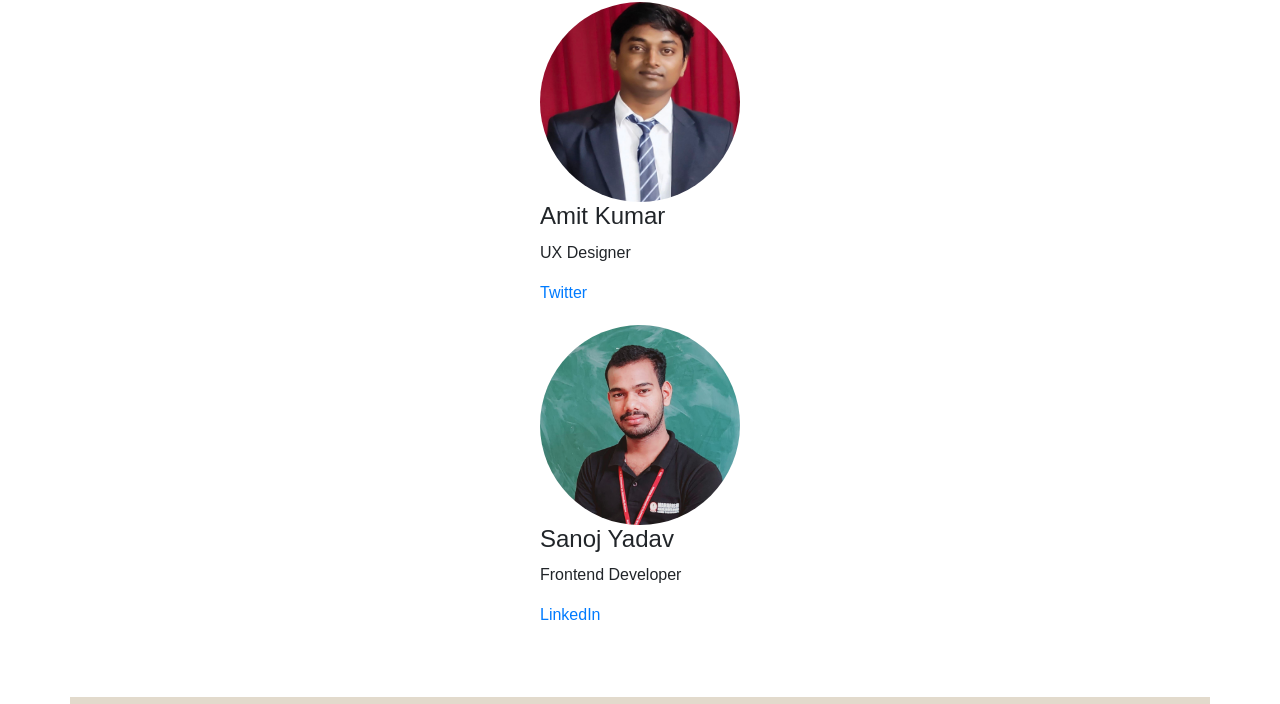
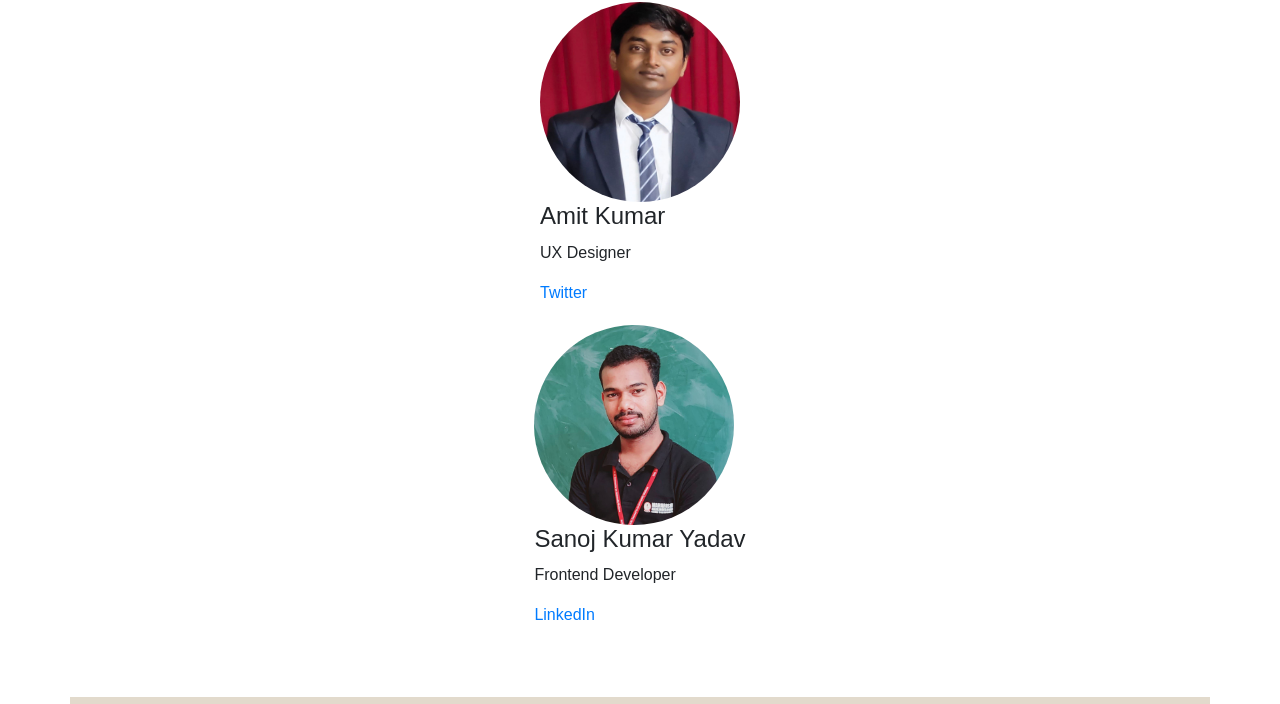
Before and after one commit to Damiennsoh/Vanila-Expenses_Tracker, a plain HTML site: page about-page.html in a window 1280 px wide. Shown: the part 485-1189 px from the top of the page. Drawn offline with nearby package versions, Linux system fonts and the light colour scheme.

Commit message:
modified the codes within the index.hmtl file and of the css files

```diff
--- a/about-page.html
+++ b/about-page.html
@@ -117,7 +117,7 @@
 
     <div class="team-member">
       <img src="./assets/images/Sanoj-Yadav.jpg" alt="Sanoj">
-      <h3>Sanoj Yadav</h3>
+      <h3>Sanoj Kumar Yadav</h3>
       <p>Frontend Developer</p>
       <a href="https://www.linkedin.com/in/peterjones/">LinkedIn</a>
     </div>
```
Also changed, not shown: assets/images/Expense=tracker_architecture.png (added), assets/screenshots/Architecture.jpg (added), assets/screenshots/Expenses-tracker_sample.jpg, assets/screenshots/JS-code snippet.jpg (added), assets/screenshots/about_page.jpg (added), assets/screenshots/html-code_snppet.jpg (added), 2 other files.
